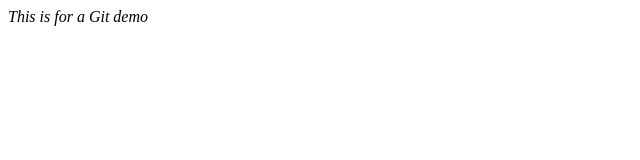
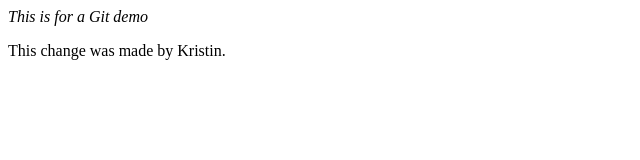
Before and after one commit to kri01091/First_Github_Project, a plain HTML site: page index.html in a window 1280 px wide. Shown: the whole page, without its empty margins (0-640 px from the left). Drawn offline with Linux system fonts and the light colour scheme.

Commit message:
added kristin feature

```diff
--- a/index.html
+++ b/index.html
@@ -12,5 +12,6 @@
 
 <body>
   <em>This is for a Git demo</em>
+  <p> This change was made by Kristin.</p>
 </body>
 </html>
```
